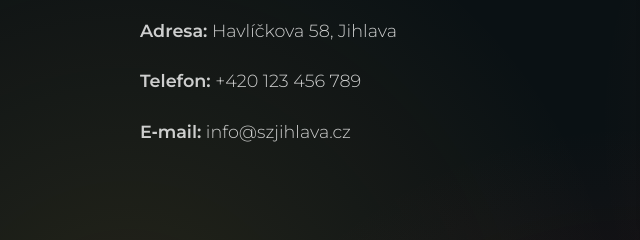
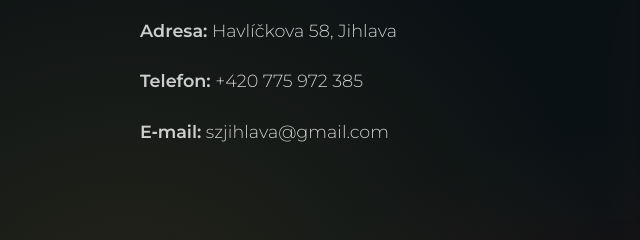
Before and after one commit to samuelsenigl/worship_conference, a plain HTML site: page index.html in a window 1280 px wide. Shown: the part 2514-2754 px from the top of the page, 0-640 px from the left. Drawn offline with Linux system fonts and the light colour scheme; a web font is replaced by a local one.

Commit message:
Fixing contacts

```diff
--- a/index.html
+++ b/index.html
@@ -104,8 +104,8 @@
         <h2 class="section-title">Kontakt</h2>
         <p><strong>Adresa:</strong> <a href="https://www.google.com/maps/search/?api=1&query=Havlíčkova+58,+Jihlava"
             target="_blank">Havlíčkova 58, Jihlava</a></p>
-        <p><strong>Telefon:</strong> <a href="tel:+420123456789">+420 123 456 789</a></p>
-        <p><strong>E‑mail:</strong> <a href="mailto:info@szjihlava.cz">info@szjihlava.cz</a></p>
+        <p><strong>Telefon:</strong> <a href="tel:+420775972385">+420 775 972 385</a></p>
+        <p><strong>E‑mail:</strong> <a href="mailto:szjihlava@gmail.com">szjihlava@gmail.com</a></p>
       </div>
       <div class="map reveal">
         <iframe
```
